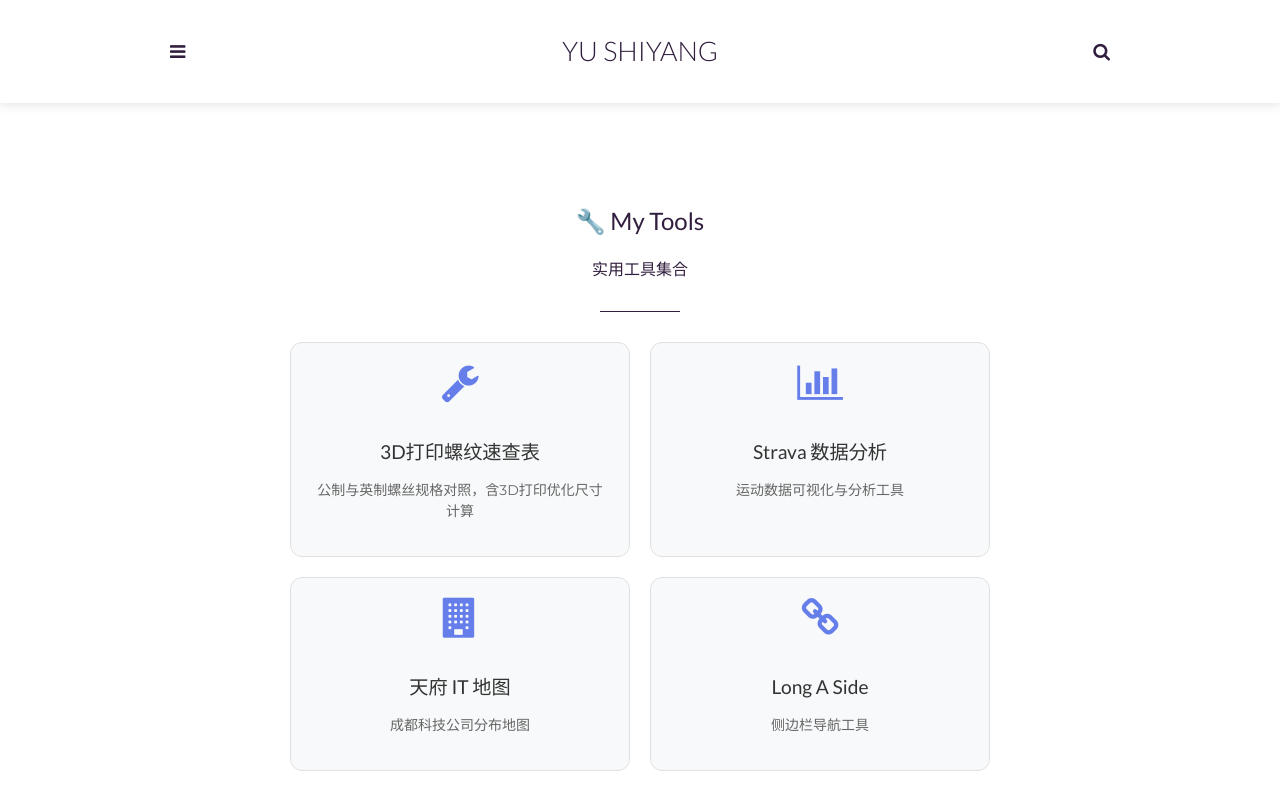
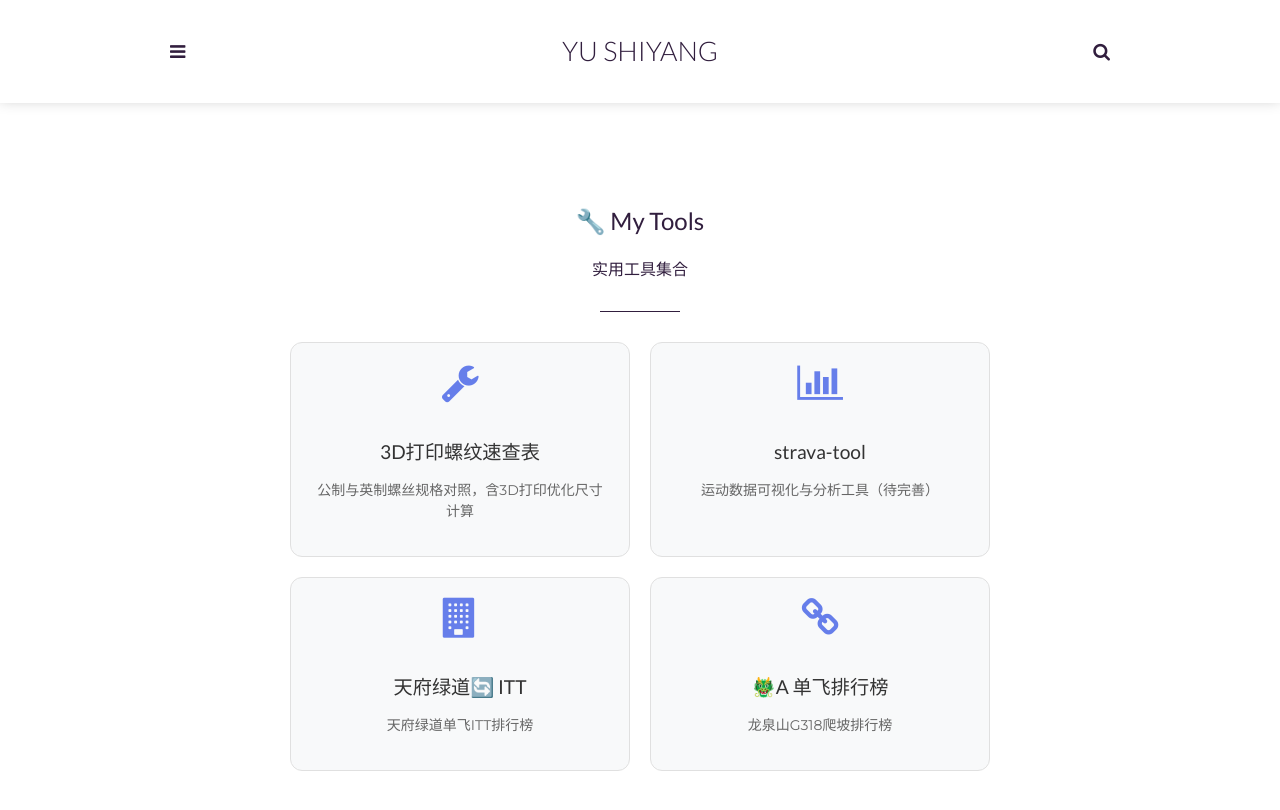
Before and after one commit to techysy/techysy.github.io, a Jekyll site: the page built from _pages/tools.html, in a window 1280 px wide. Shown: the top 810 px of the page. Built offline with Jekyll 4.4.1, drawn with Linux system fonts in a browser that asks for light colours; comment, search, counter and statistics services are not loaded; a style sheet for code colours, icons or effects is not loaded.

Commit message:
Update tools.html

```diff
--- a/_pages/tools.html
+++ b/_pages/tools.html
@@ -18,18 +18,18 @@ permalink: /tools/
         </div>
         <div class="tool-card">
           <i class="fa fa-bar-chart" aria-hidden="true"></i>
-          <h3><a href="{{site.baseurl}}/strava-tool">Strava 数据分析</a></h3>
-          <p>运动数据可视化与分析工具</p>
+          <h3><a href="{{site.baseurl}}/strava-tool">strava-tool</a></h3>
+          <p>运动数据可视化与分析工具（待完善）</p>
         </div>
         <div class="tool-card">
           <i class="fa fa-building" aria-hidden="true"></i>
-          <h3><a href="{{site.baseurl}}/tianfu-itt">天府 IT 地图</a></h3>
-          <p>成都科技公司分布地图</p>
+          <h3><a href="{{site.baseurl}}/tianfu-itt">天府绿道🔄  ITT</a></h3>
+          <p>天府绿道单飞ITT排行榜</p>
         </div>
         <div class="tool-card">
           <i class="fa fa-link" aria-hidden="true"></i>
-          <h3><a href="{{site.baseurl}}/long-a-side">Long A Side</a></h3>
-          <p>侧边栏导航工具</p>
+          <h3><a href="{{site.baseurl}}/long-a-side">🐲A 单飞排行榜</a></h3>
+          <p>龙泉山G318爬坡排行榜</p>
         </div>
       </div>
     </section>
```
